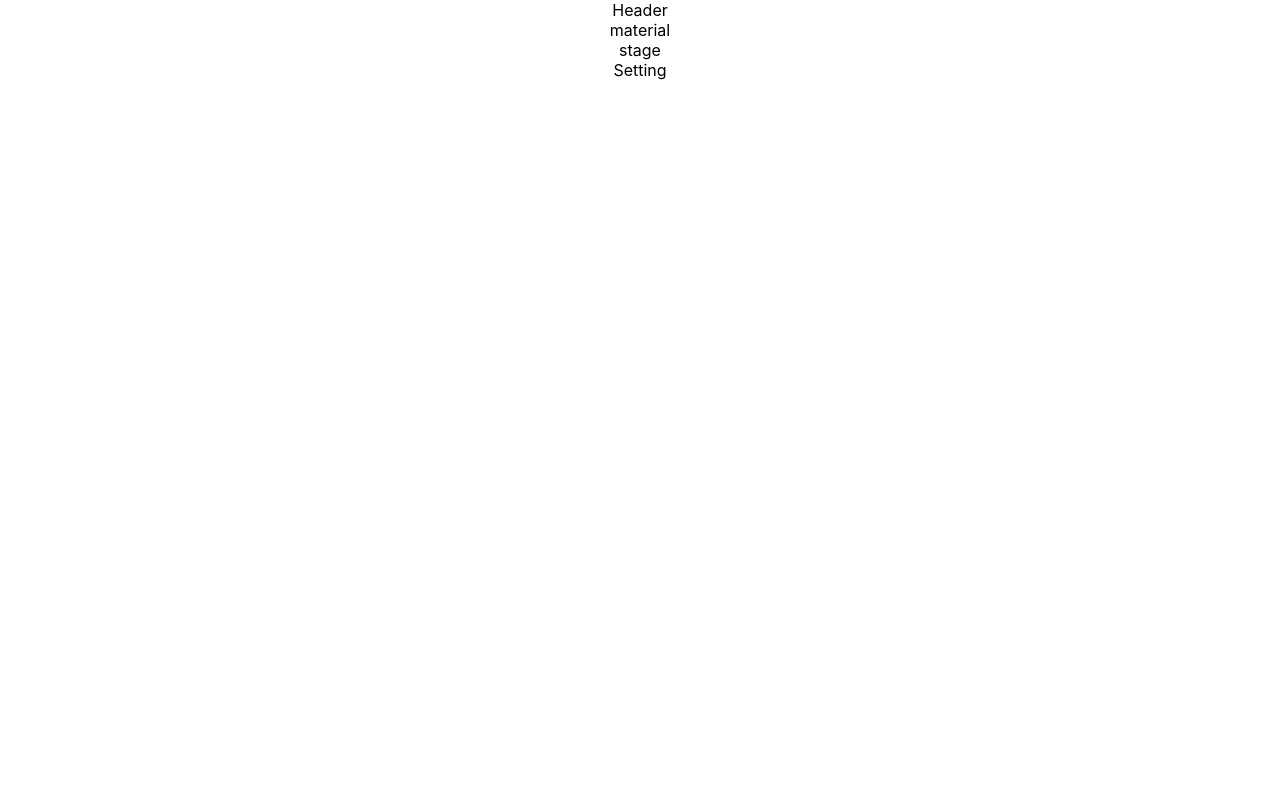
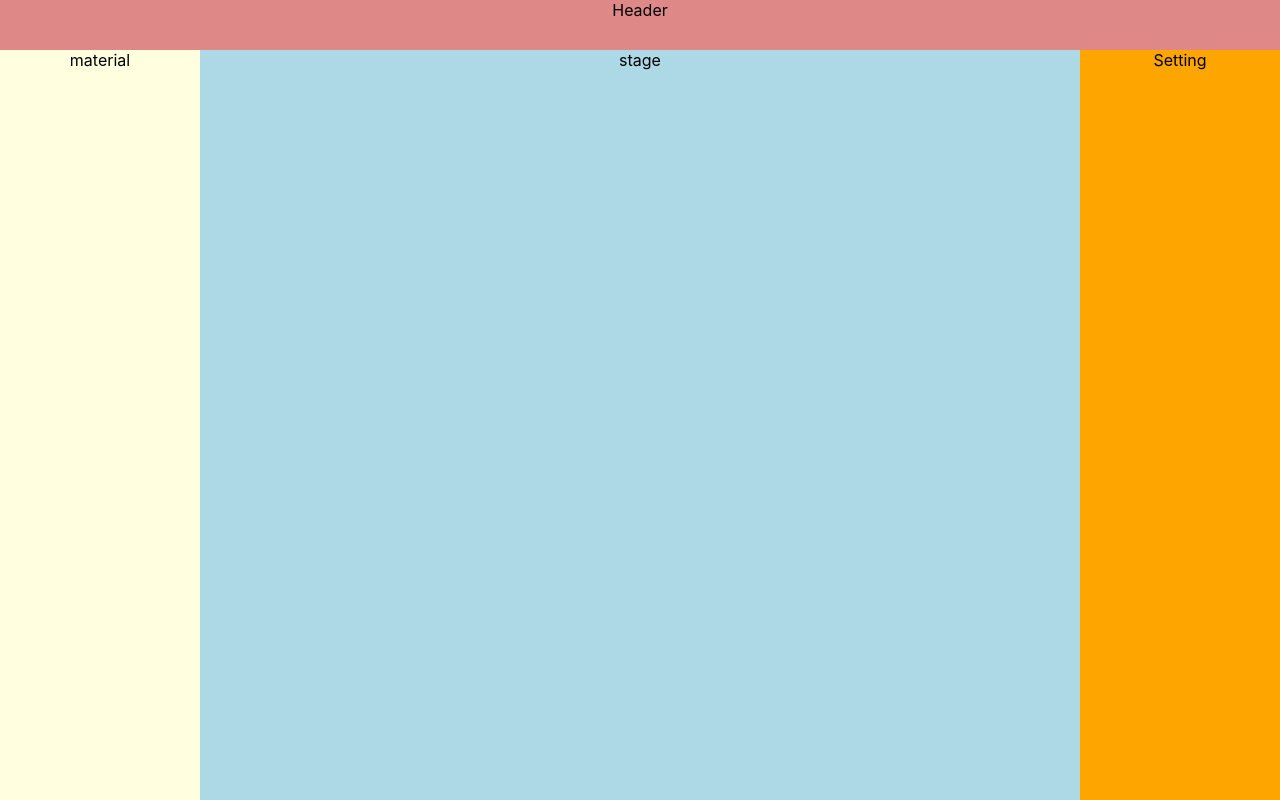
Before and after one commit to larissa0-0/my-project, a React (Create React App) app: page / in a window 1280 px wide. Built offline with nearby package versions, Linux system fonts and the light colour scheme.

Commit message:
feat: layout 布局

```diff
--- /dev/null
+++ b/src/editor/layouts/index.scss
@@ -0,0 +1,33 @@
+.layout{
+  width: 100%;
+  height: 100vh;
+  display: flex;
+  flex-direction: column;
+
+  .header{
+    width: 100%;
+    height: 50px;
+    background: rgb(222, 136, 136);
+  }
+
+  .content{
+    flex: 1;
+    display: flex;
+
+
+    .left{
+      width: 200px;
+      background: lightyellow;
+    }
+
+    .box{
+      flex: 1;
+      background: lightblue;
+    }
+
+    .right{
+      width: 200px;
+      background: orange;
+    }
+  }
+}
--- a/src/editor/layouts/index.tsx
+++ b/src/editor/layouts/index.tsx
@@ -3,15 +3,25 @@ import Header from './header';
 import Material from './material';
 import Stage from './stage';
 import Setting from './setting';
-
+import "./index.scss"
 
 function Layout(){
     return(
-      <div>
-        <Header/>
-        <Material/>
-        <Stage/>
-        <Setting/>
+      <div className="layout">
+        <div className='header'>
+          <Header/>
+        </div>
+        <div className='content'>
+          <div className='left'>
+            <Material/>
+          </div>
+          <div className='box'>
+            <Stage/>
+          </div>
+          <div className='right'>
+            <Setting/>
+          </div>
+        </div>
       </div>
     )
   }
```
